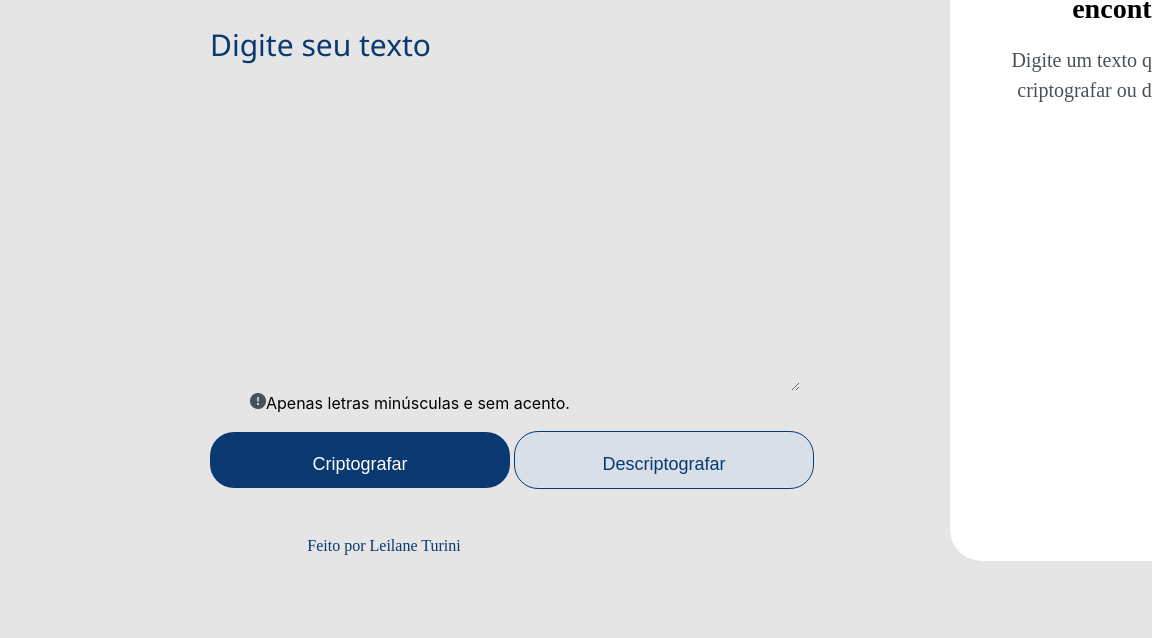
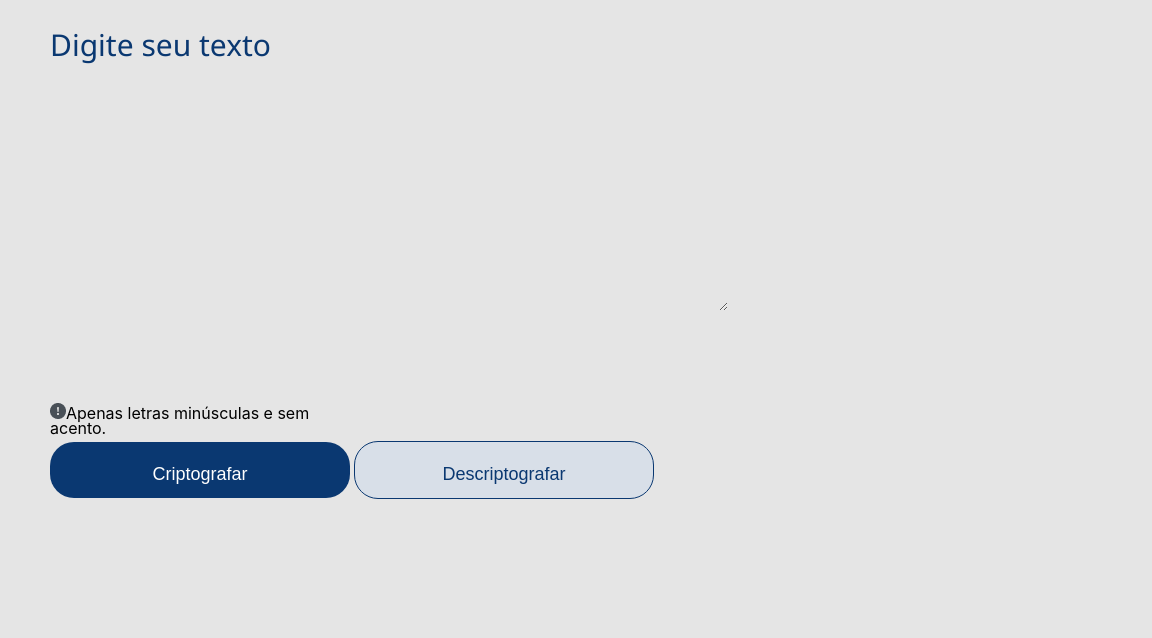
Before and after one commit to LeilaneTurini/Decodificador, a plain HTML site: page index.html in a window 768 px wide. Shown: the part 89-727 px from the top of the page, 1152 px wide, since content can reach past the window. Drawn offline with Linux system fonts and the light colour scheme.

Commit message:
configurando media query do tablet

```diff
--- a/desktop/style.css
+++ b/desktop/style.css
@@ -9,6 +9,7 @@
 }
 
 body {
+    margin: auto;
     background-color: #E5E5E5;
     width: 100vw;
     height: 100vh;
@@ -50,7 +51,7 @@ textarea {
 }
 
 #info {
-    margin-top: 410px;
+    margin-top: 420px;
     margin-left: 240px;
     margin-bottom: 18px;
     font-family: 'Inter';
--- a/mediaquery.css
+++ b/mediaquery.css
@@ -1,7 +1,7 @@
 @charset "UTF-8";
 
 /*celular*/
-@media screen and (min-width: 320px) and (max-width:667px) {
+@media screen and (min-width:0px) and (max-width:667px) {
 
 
     html, body{
@@ -62,13 +62,57 @@
 }
 
 /*tablet*/
-@media screen and (min-width: 481px) and (max-width:992px) {
+@media screen and (min-width:667px) and (max-width:992px) {
 
-    #retangulo>#desenho {
-        display: none;
+html{
+    height: 1174px;
+    width: 768px;
+    left: -2277px;
+    top: 2024px;
+
+}
+
+    textarea {
+        position: absolute;
+        width: 688px;
+        height: 300px;
+        left: 40px;
+        top: 100px;
+    }
+    #info {
+        width: 300px;
+        height: 18px;
+        margin-left: 40px;
+
+    }
+    div .botoes {
+
+        left: 40px;
+    }
+
+ div .botoes:hover {
+        width: 290px;
     }
 
 
 
 
+    #retangulo {
+        top: 730px;
+        height: 133px;
+        width: 688px;
+        left: 40px;
+    }
+    #retangulo>#desenho {
+        display: none;
+    }
+
+    footer{
+
+        margin-top: 300px;
+        text-align: center;
+        padding: 25px;
+
 }
+
+}
```
